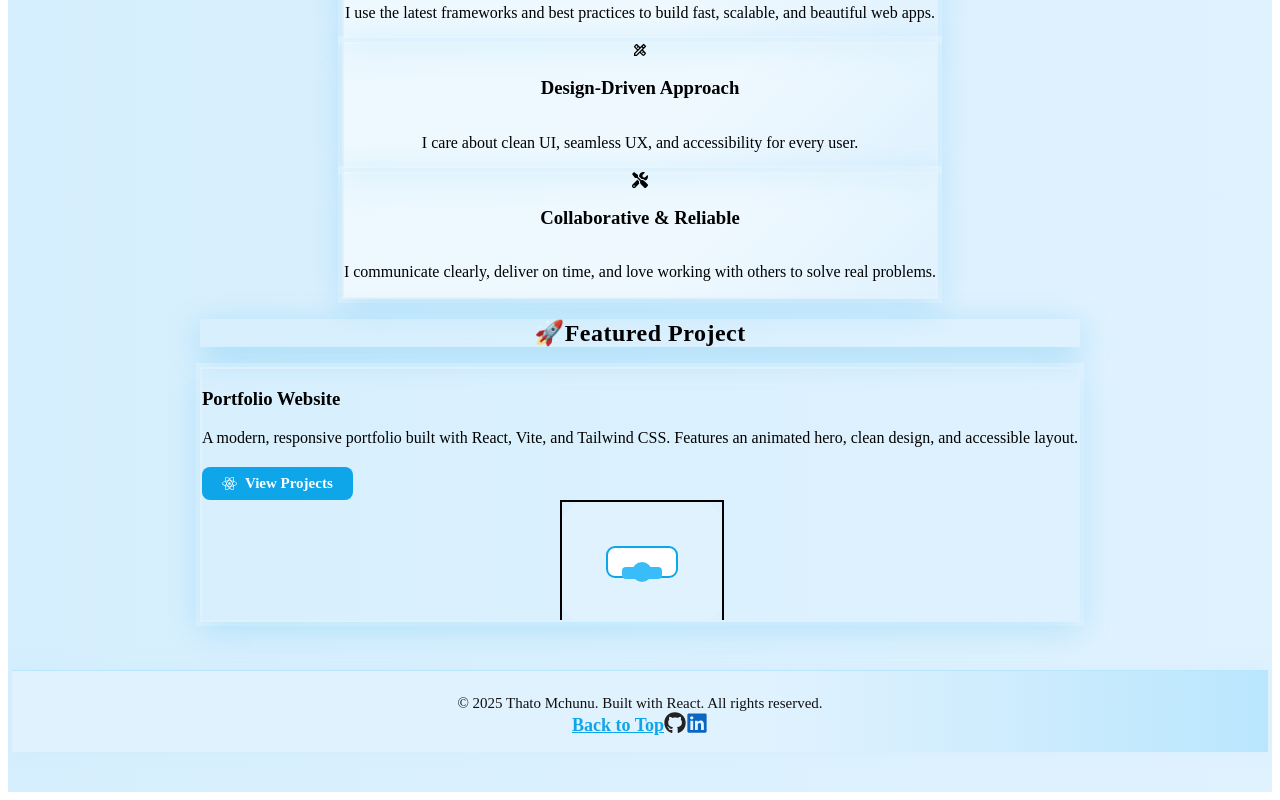
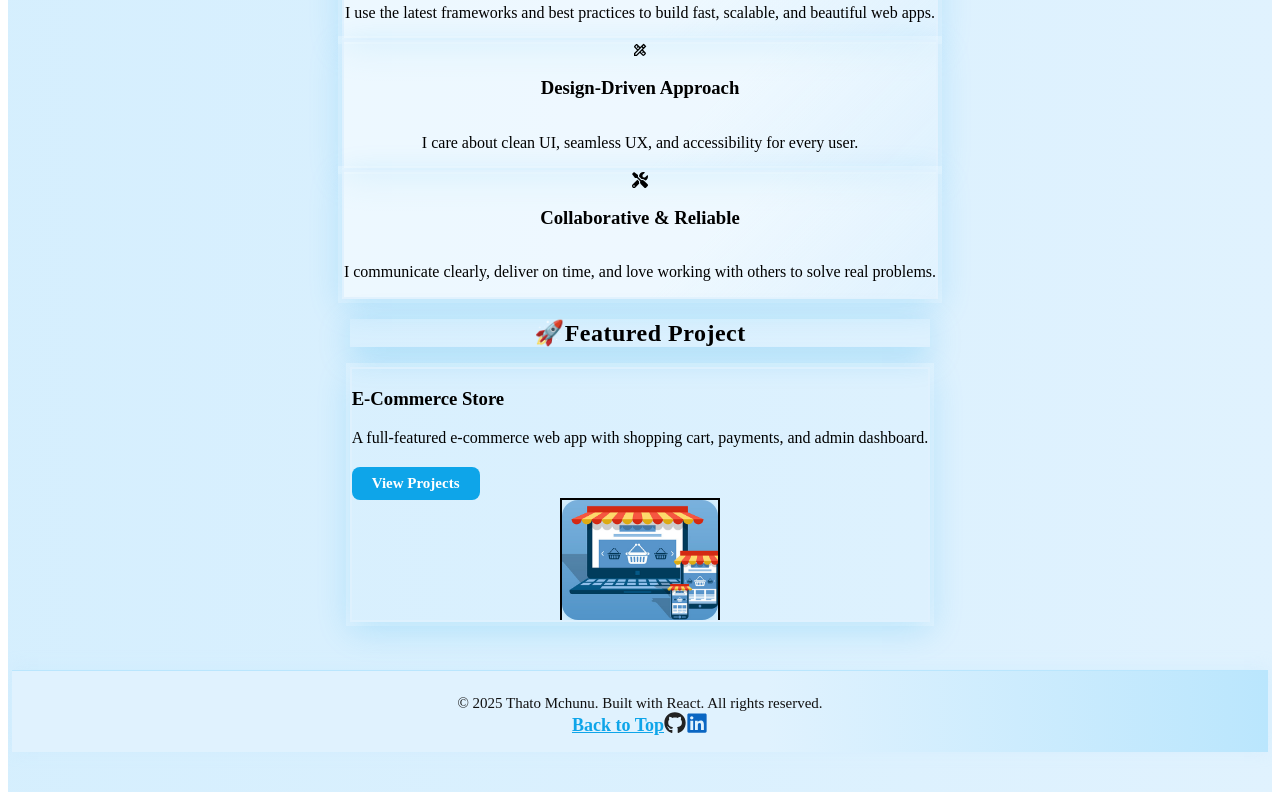
Before and after one commit to Thatomchunu64/online-portfolio, a React (Vite) app: page / in a window 1280 px wide. Shown: the part 824-1624 px from the top of the page. Built offline with nearby package versions, Linux system fonts and the light colour scheme.

Commit message:
Revised updation

```diff
--- a/src/pages/Home.jsx
+++ b/src/pages/Home.jsx
@@ -452,14 +452,12 @@ const Home = () => {
 						transition={{ delay: 0.2, duration: 0.7 }}
 						className="flex-1 mb-4 sm:mb-0">
 						<h3 className="font-bold text-xl mb-2 text-black">
-							Portfolio Website
+							E-Commerce Store
 						</h3>
 						<p className="text-gray-700 text-base mb-3">
-							A modern, responsive portfolio built with React, Vite, and
-							Tailwind CSS. Features an animated hero, clean design, and
-							accessible layout.
+							A full-featured e-commerce web app with shopping cart, payments,
+							and admin dashboard.
 						</p>
-						{/* Use Link for SPA navigation */}
 						<Link
 							to="/projects"
 							style={{
@@ -480,7 +478,6 @@ const Home = () => {
 							}}
 							aria-label="View Projects"
 							className="hover:bg-blue-700 focus:bg-blue-800">
-							<FaReact className="inline-block text-lg mb-0.5 animate-spin-slow" />
 							<span>View Projects</span>
 						</Link>
 					</motion.div>
@@ -490,42 +487,23 @@ const Home = () => {
 						viewport={{ once: true }}
 						transition={{ delay: 0.3, duration: 0.7 }}
 						className="flex-1 flex justify-center items-center">
-						<div className="relative w-[160px] h-[120px] group [perspective:600px]">
+						<div className="relative w-[160px] h-[120px] group [perspective:600px] flex items-center justify-center">
 							<motion.div
 								whileHover={{ rotateY: 12, rotateX: 8, scale: 1.05 }}
 								transition={{ type: "spring", stiffness: 200, damping: 15 }}
-								className="relative w-full h-full rounded-2xl shadow-lg bg-gradient-to-br from-blue-100 via-white to-cyan-100 overflow-hidden border-2 border-blue-200">
-								<svg
-									width="160"
-									height="120"
-									viewBox="0 0 160 120"
-									fill="none"
-									xmlns="http://www.w3.org/2000/svg"
-									aria-label="Project Preview"
-									className="rounded-xl shadow-lg">
-									<rect width="160" height="120" rx="22" fill="#e0f2fe" />
-									<rect
-										x="45"
-										y="45"
-										width="70"
-										height="30"
-										rx="8"
-										fill="#fff"
-										stroke="#0ea5e9"
-										strokeWidth="2"
-									/>
-									<rect
-										x="60"
-										y="65"
-										width="40"
-										height="12"
-										rx="4"
-										fill="#38bdf8"
-									/>
-									<circle cx="80" cy="70" r="10" fill="#38bdf8" />
-								</svg>
+								className="relative w-full h-full rounded-2xl shadow-lg bg-gradient-to-br from-blue-100 via-white to-cyan-100 overflow-hidden border-2 border-blue-200 flex items-center justify-center">
+								<img
+									src="/images/e-commerce.jpg"
+									alt="E-Commerce Store Preview"
+									style={{
+										width: "100%",
+										height: "100%",
+										objectFit: "cover",
+										borderRadius: 16,
+										boxShadow: "0 2px 12px #0ea5e933",
+									}}
+								/>
 								<div className="absolute inset-0 rounded-2xl bg-gradient-to-br from-blue-400/30 to-cyan-200/20 opacity-0 group-hover:opacity-80 transition-all duration-300 flex items-center justify-center">
-									{/* Use Link for SPA navigation */}
 									<Link
 										to="/projects"
 										style={{
```
Also changed, not shown: public/images/E-Commerce.jpg (added).
